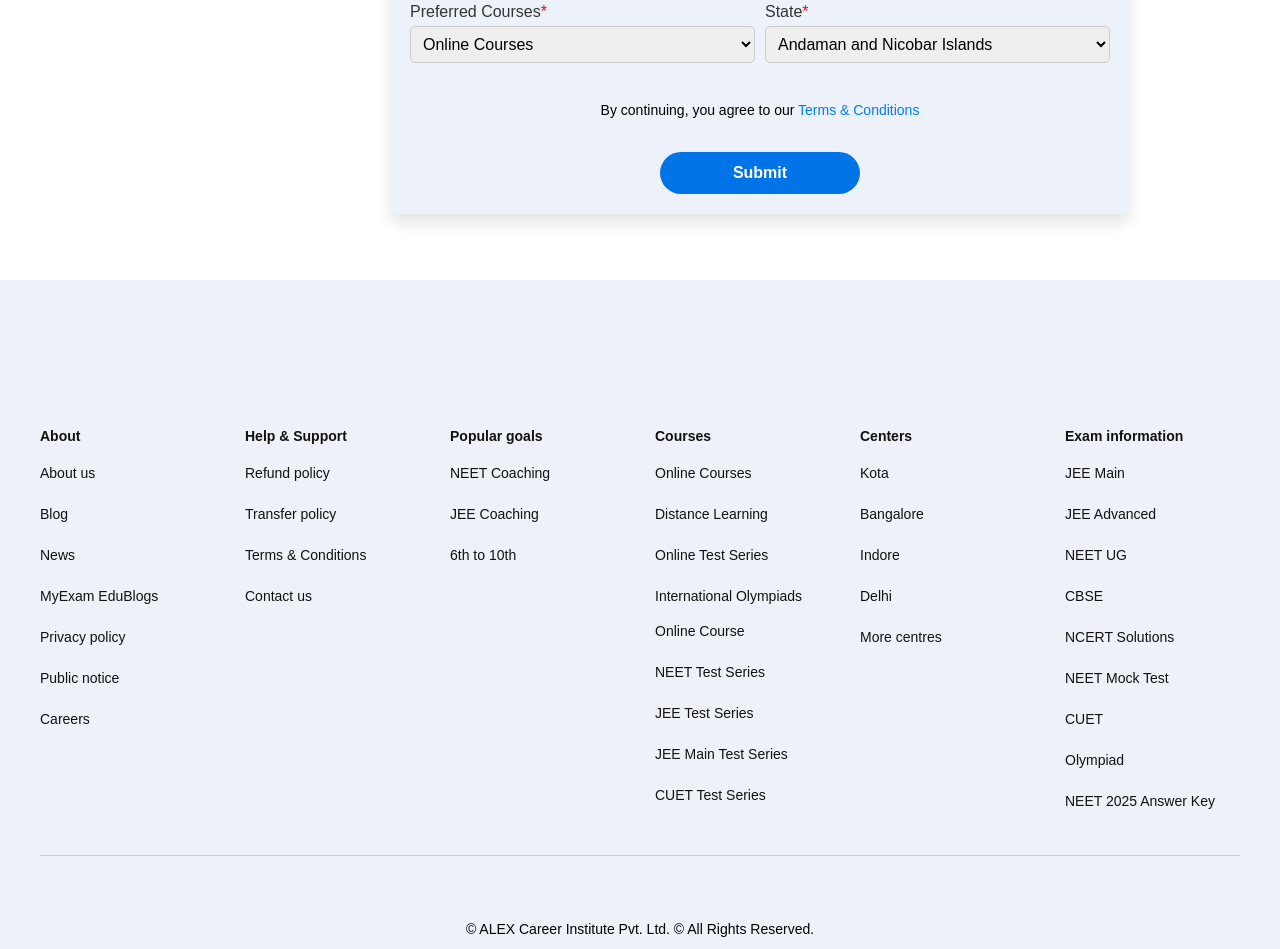
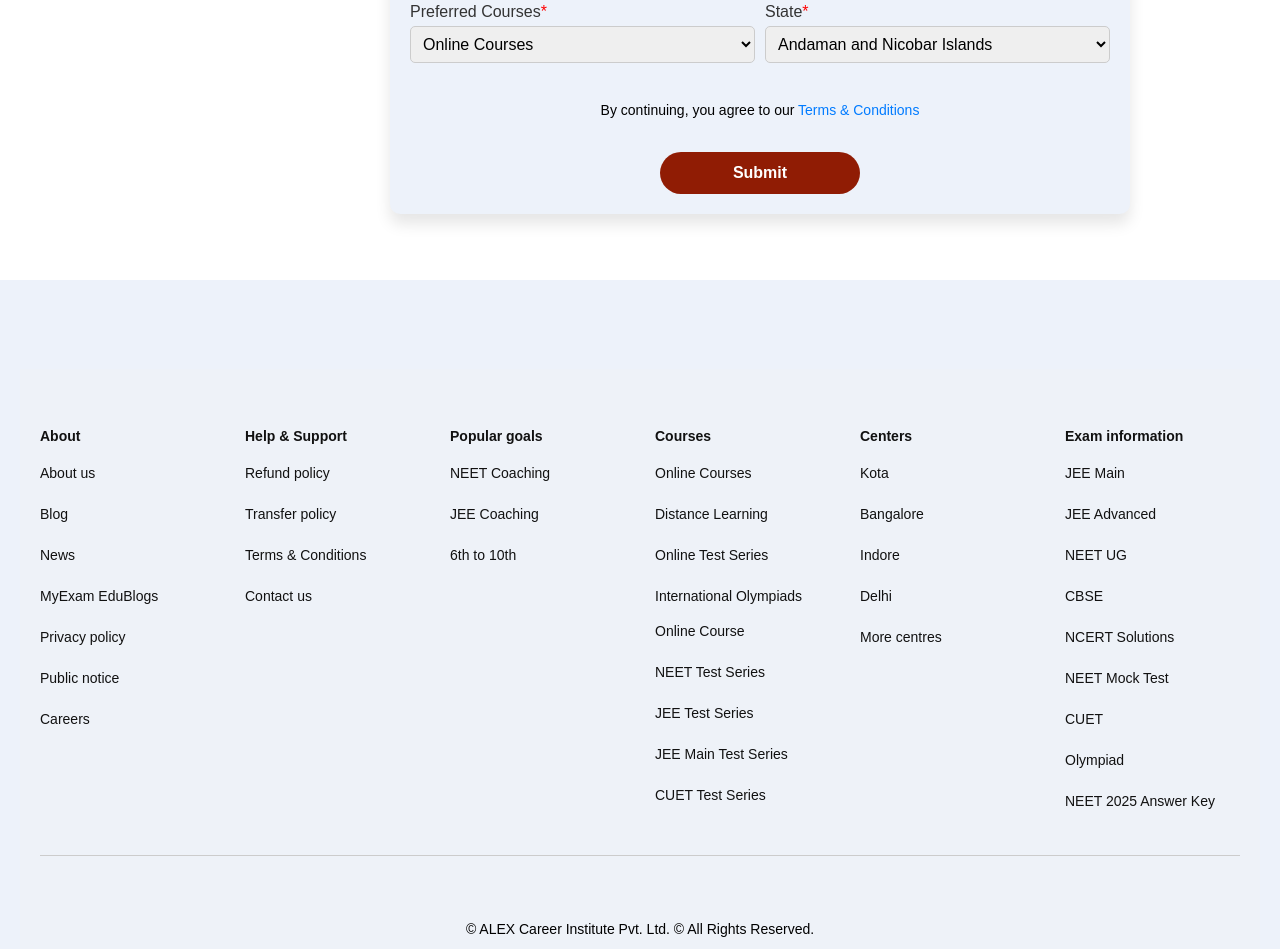
Before and after one commit to not-tarunnn/coaching, a website: page public/index.html in a window 1280 px wide. Shown: the part 2600-3549 px from the top of the page. Drawn offline with Linux system fonts and the light colour scheme; files whose address does not match are found by name.

Commit message:
version 3

```diff
--- a/public/css/style.css
+++ b/public/css/style.css
@@ -394,7 +394,7 @@ input, select {
 }
 
 .submit-btn {
-  background-color: #0073e6;  /* Blue background */
+  background-color: #901c04;  /* marooonbackground */
   color: white;               /* White text */
   font-weight: bold;          /* Bold text */
   padding: 12px 32px;         /* Size of the button */
@@ -408,7 +408,7 @@ input, select {
 }
 
 .submit-btn:hover {
-  background-color: #005bb5;  /* Slightly darker blue on hover */
+  background-color:rgb(97, 17, 1);  /* Slightly darker maroon on hover */
 }
 
 .button-container {
```
